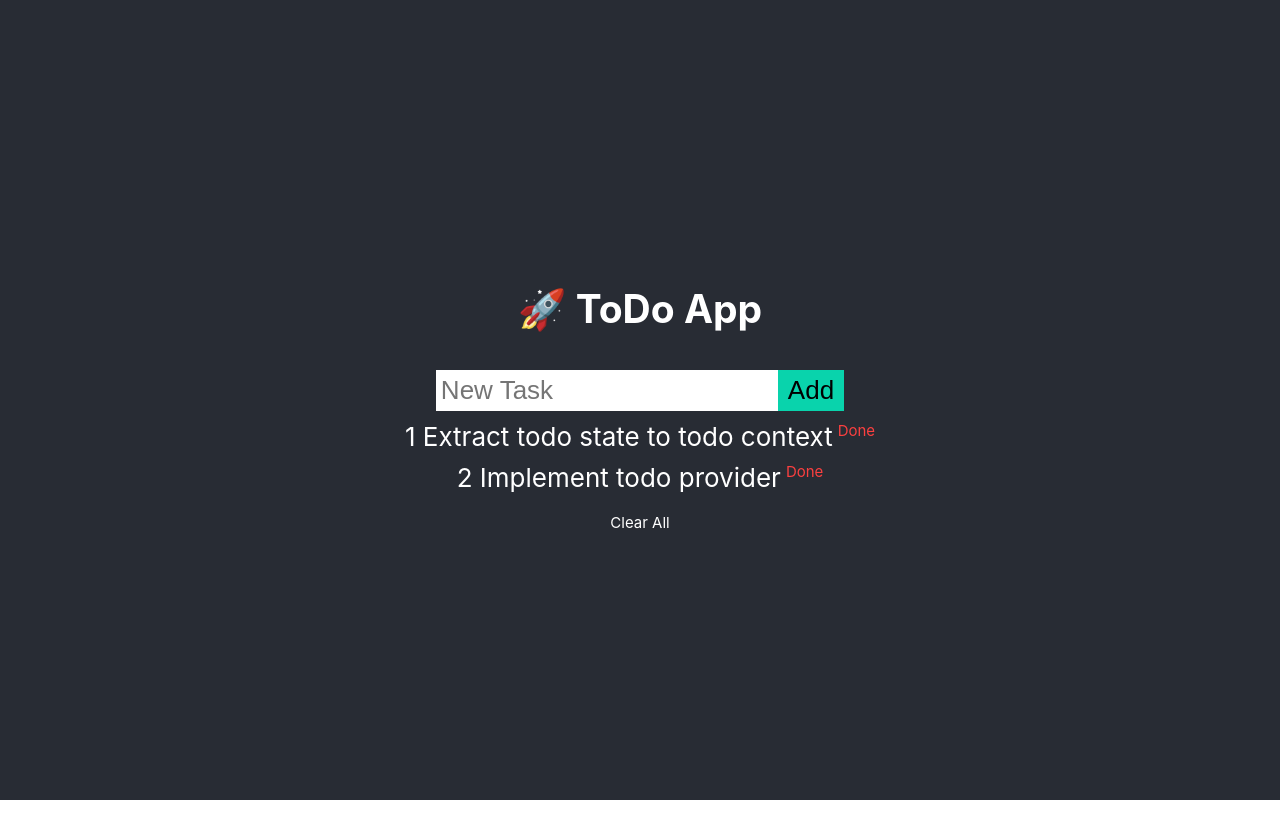
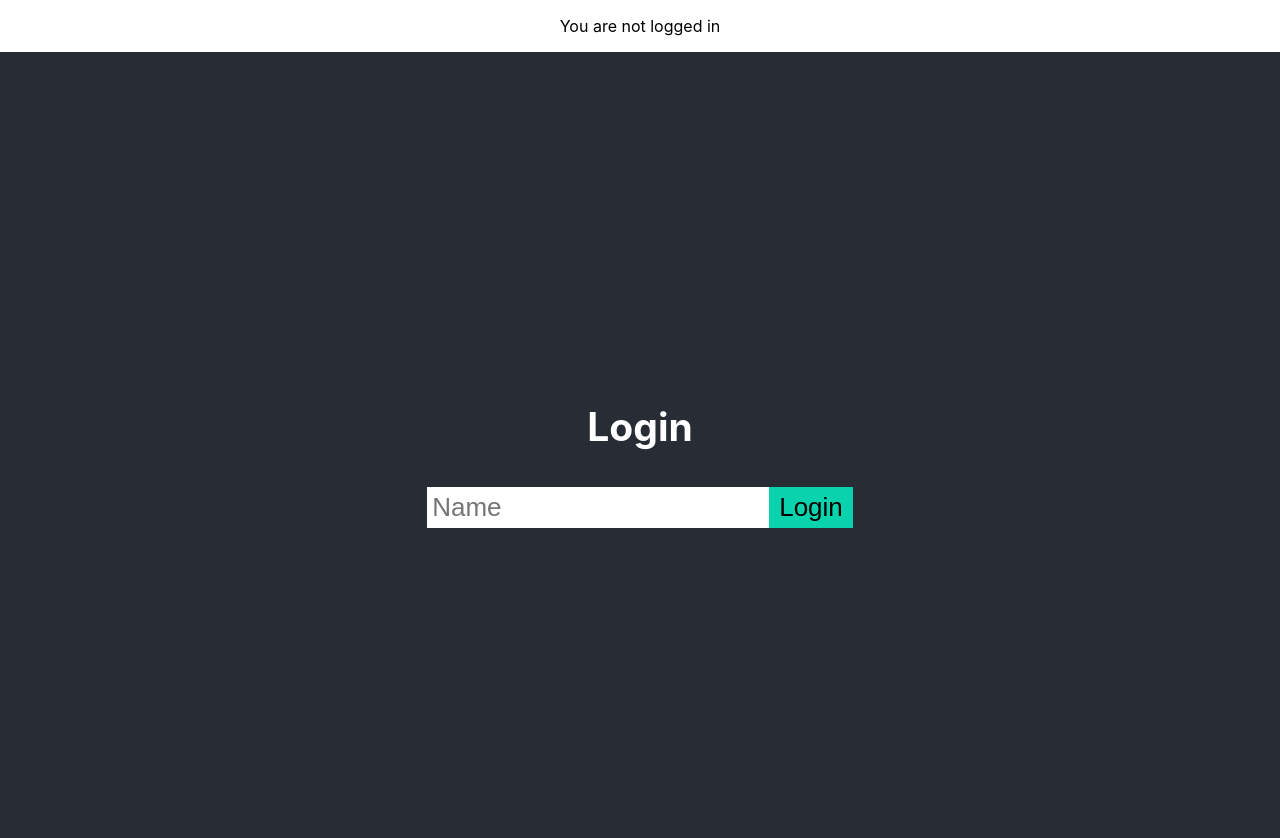
Before and after one commit to pubudu-ranasinghe/react-context-example, a React (Create React App) app: page / in a window 1280 px wide. Shown: the top 838 px of the page. Before the commit the page ends 800 px from the top, so only its background shows below. Built offline with nearby package versions, Linux system fonts and the light colour scheme.

Commit message:
Add routing and login page.

```diff
--- a/package.json
+++ b/package.json
@@ -5,6 +5,7 @@
   "dependencies": {
     "react": "^16.11.0",
     "react-dom": "^16.11.0",
+    "react-router-dom": "^5.1.2",
     "react-scripts": "3.2.0"
   },
   "scripts": {
--- a/src/App.js
+++ b/src/App.js
@@ -1,20 +1,32 @@
 import React from "react";
-import { ItemList, NewItem } from "./components/Items";
+import Todos from "./components/Todos";
+import Login from "./components/Login";
 import { TodoProvider } from "./contexts/TodoContext";
+import { BrowserRouter as Router, Switch, Route } from "react-router-dom";
 import "./App.css";
 
 function App() {
   return (
-    <TodoProvider>
+    <Router>
       <div className="App">
-        <header className="App-header">
-          <h2>🚀 ToDo App</h2>
-          <NewItem />
-          <ItemList />
-        </header>
+        <Greeting />
+        <Switch>
+          <Route path="/todos">
+            <TodoProvider>
+              <Todos />
+            </TodoProvider>
+          </Route>
+          <Route path="/">
+            <Login />
+          </Route>
+        </Switch>
       </div>
-    </TodoProvider>
+    </Router>
   );
 }
 
+function Greeting() {
+  return <p>You are not logged in</p>;
+}
+
 export default App;
--- /dev/null
+++ b/src/components/Login.js
@@ -0,0 +1,27 @@
+import React, { useState } from "react";
+
+export default function Login() {
+  const [name, setName] = useState("");
+  const [loading, setLoading] = useState(false);
+
+  function handleLogin() {
+    // Handle login here
+  }
+
+  if (loading) return <p>Loading..</p>;
+
+  return (
+    <header className="App-header">
+      <h2>Login</h2>
+      <div className="Item">
+        <input
+          type="text"
+          placeholder="Name"
+          value={name}
+          onChange={e => setName(e.target.value)}
+        ></input>
+        <button onClick={handleLogin}>Login</button>
+      </div>
+    </header>
+  );
+}
--- /dev/null
+++ b/src/components/Todos.js
@@ -0,0 +1,12 @@
+import React from "react";
+import { NewItem, ItemList } from "./Items";
+
+export default function Todo() {
+  return (
+    <header className="App-header">
+      <h2>🚀 ToDo App</h2>
+      <NewItem />
+      <ItemList />
+    </header>
+  );
+}
```
Also changed, not shown: 1 other file (tests, documents, lock files or other folders).
